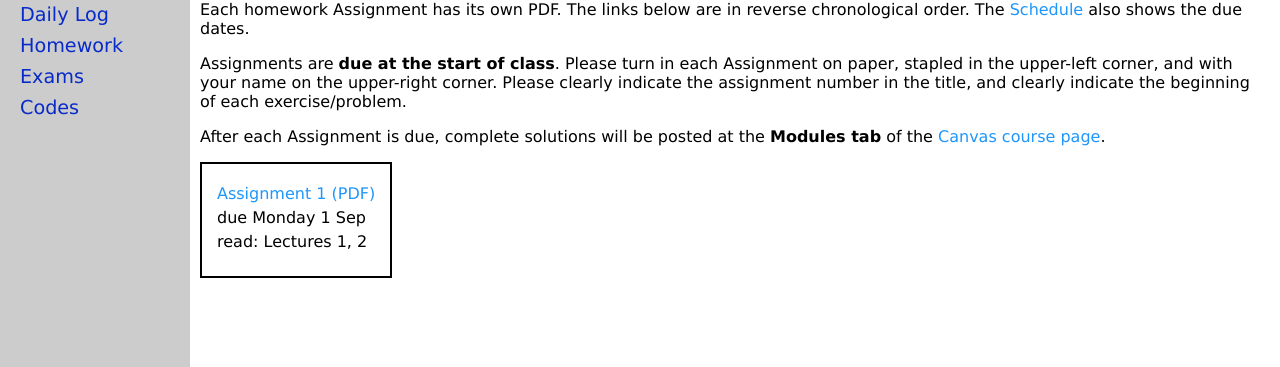
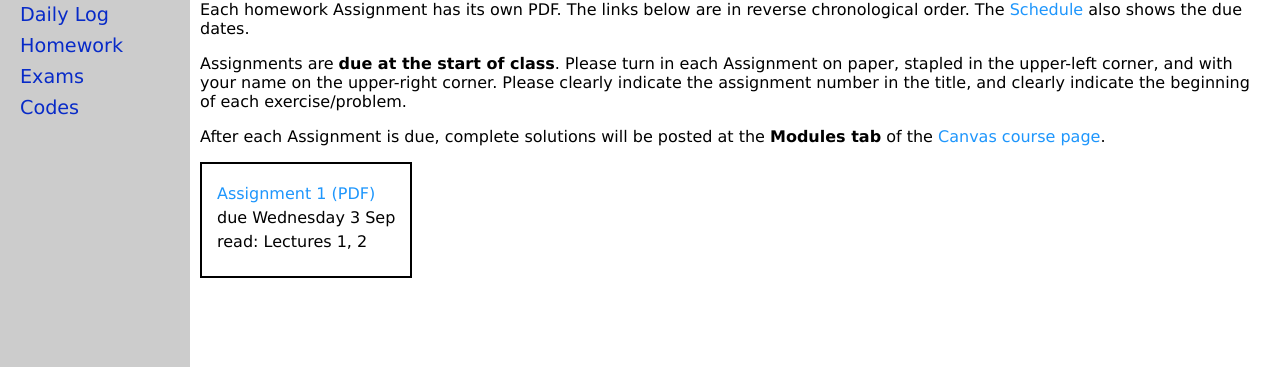
Before and after one commit to bueler/nla, a Jekyll site: the page built from homework.md, in a window 1280 px wide. Shown: the part 118-485 px from the top of the page. Built offline with Jekyll 4.4.1, drawn with Linux system fonts in a browser that asks for light colours.

Commit message:
correct homework due date A1

```diff
--- a/_data/homework.yml
+++ b/_data/homework.yml
@@ -2,7 +2,7 @@ semester: Fall 2025
 home: assets/homework/F25
 homework:
 - name: Assignment 1
-  due: Monday 1 Sep
+  due: Wednesday 3 Sep
   blank: A1.pdf
   sections: Lectures 1, 2
 
```
